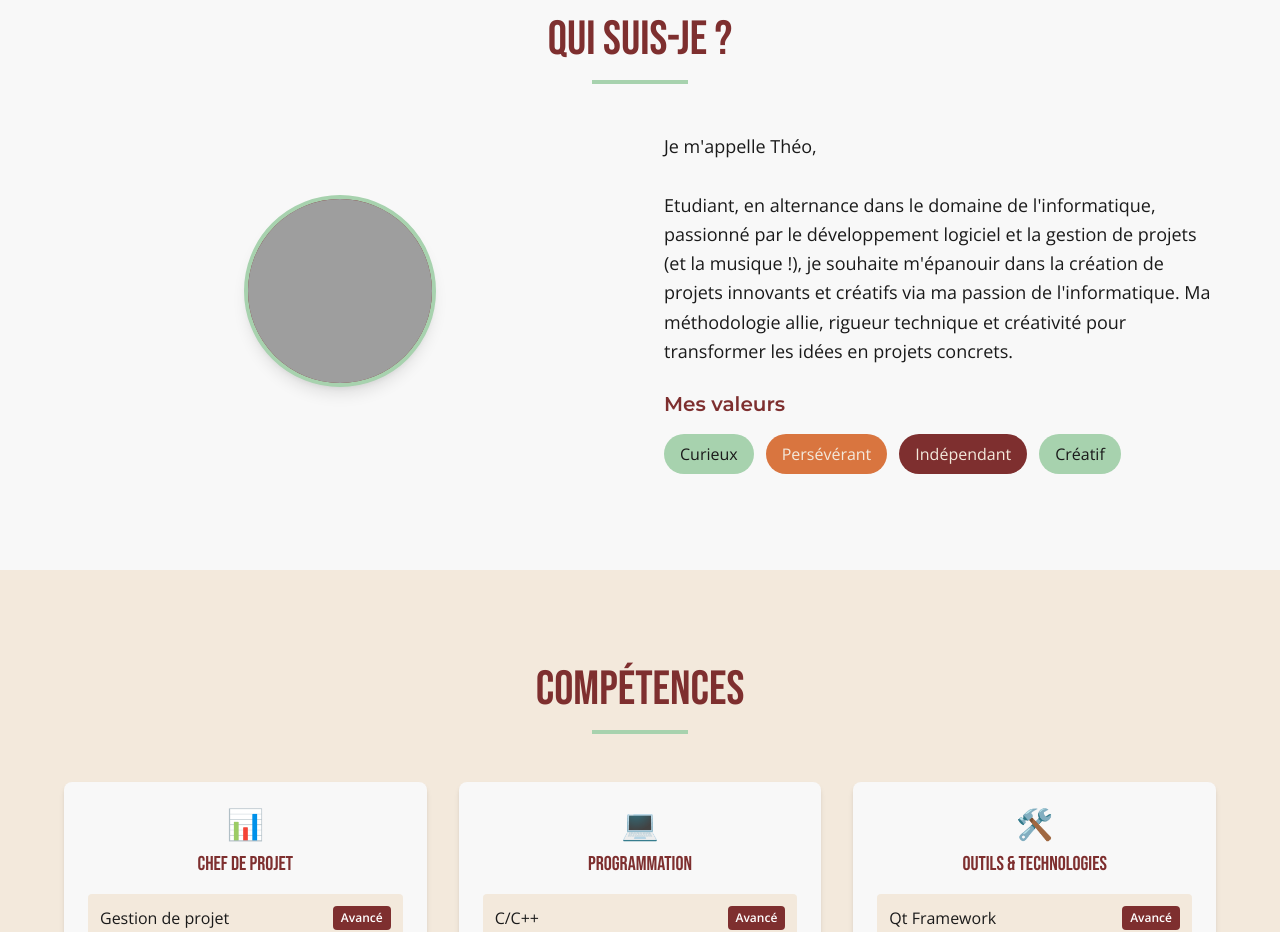
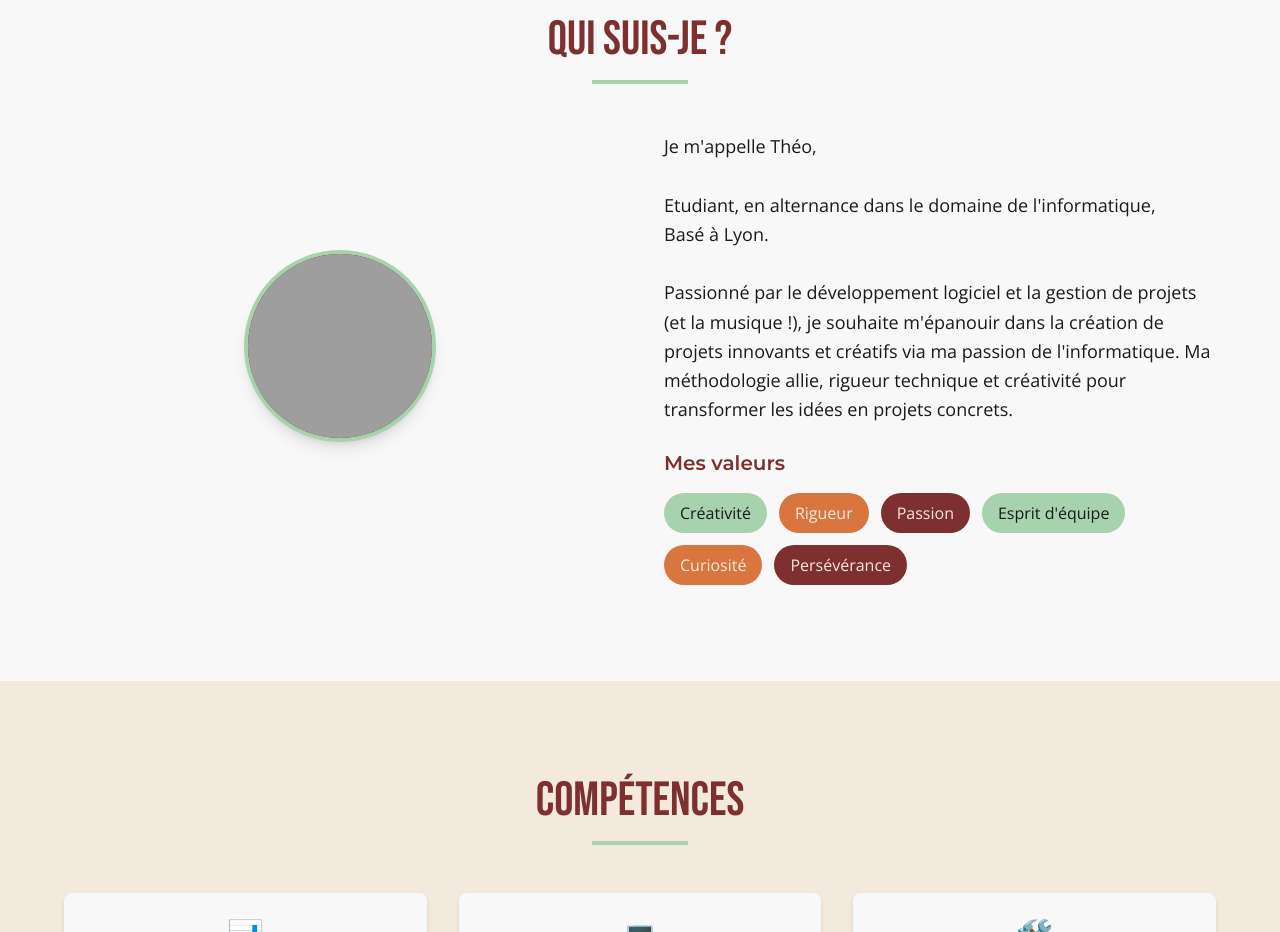
Before and after one commit to mistheo/mistheo.github.io, a plain HTML site: page index.html in a window 1280 px wide. Shown: the part 880-1812 px from the top of the page. Drawn offline with nearby package versions, Linux system fonts and the light colour scheme; grey boxes are pictures that could not be loaded.

Commit message:
Ajout du fichier aboutMe.js pour centraliser les informations personnelles et mise à jour de index.html pour intégrer ces données dynamiquement.

```diff
--- /dev/null
+++ b/assets/data/aboutMe.js
@@ -0,0 +1,15 @@
+window.aboutMe = {
+    "description": `Je m'appelle Théo,<br><br>
+                    Etudiant, en alternance dans le domaine de l'informatique,<br>
+                    Basé à Lyon.<br><br>
+                    Passionné par le développement logiciel et la gestion de projets (et la musique !), je souhaite m'épanouir dans la création de projets innovants et créatifs via ma passion de l'informatique.
+                    Ma méthodologie allie, rigueur technique et créativité pour transformer les idées en projets concrets.`,
+    "valeurs" : [
+        "Créativité",
+        "Rigueur",
+        "Passion",
+        "Esprit d'équipe",
+        "Curiosité",
+        "Persévérance"
+    ]
+}
--- a/index.html
+++ b/index.html
@@ -60,6 +60,7 @@
     <script src="./assets/data/testimonials.js"></script>
     <script src="./assets/data/hobbies.js"></script>
     <script src="./assets/data/bannerinfo.js"></script>
+    <script src="./assets/data/aboutMe.js"></script>
 
     <!-- Alpine.js -->
     <script defer src="https://cdn.jsdelivr.net/npm/alpinejs@3.x.x/dist/cdn.min.js"></script>
@@ -300,21 +301,20 @@
                     </div>
                 </div>
 
-                <div class="space-y-6">
-                    <p class="text-lg leading-relaxed">
-                        Je m'appelle Théo, <br><br>
-                        Etudiant, en alternance dans le domaine de l'informatique,<br>
-                        passionné par le développement logiciel et la gestion de projets (et la musique !), je souhaite m'épanouir dans la création de projets innovants et créatifs via ma passion de l'informatique.
-                        Ma méthodologie allie, rigueur technique et créativité pour transformer les idées en projets concrets.
-                    </p>
-
-                    <div>
+                <div class="space-y-6" x-data="{ infos : window.aboutMe || {} }">
+                    <p class="text-lg leading-relaxed" x-html="infos.description"></p>
+                    <div x-data="{ valeurs: infos.valeurs || [] }">
                         <h3 class="font-montserrat font-semibold text-xl text-bordeaux mb-4">Mes valeurs</h3>
                         <div class="flex flex-wrap gap-3">
-                            <span class="bg-mint text-black-matte px-4 py-2 rounded-full font-medium transition-all duration-300 hover:scale-110 cursor-pointer">Curieux</span>
-                            <span class="bg-orange text-cream px-4 py-2 rounded-full font-medium transition-all duration-300 hover:scale-110 cursor-pointer">Persévérant</span>
-                            <span class="bg-bordeaux text-cream px-4 py-2 rounded-full font-medium transition-all duration-300 hover:scale-110 cursor-pointer">Indépendant</span>
-                            <span class="bg-mint text-black-matte px-4 py-2 rounded-full font-medium transition-all duration-300 hover:scale-110 cursor-pointer">Créatif</span>
+                            <template x-for="(valeur, idx) in valeurs" :key="idx">
+                                <span
+                                    :class="[
+                                        idx % 3 === 0 ? 'bg-mint text-black-matte' : (idx % 3 === 1 ? 'bg-orange text-cream' : 'bg-bordeaux text-cream'),
+                                        'px-4 py-2 rounded-full font-medium transition-all duration-300 hover:scale-110 cursor-pointer'
+                                    ]"
+                                    x-text="valeur"
+                                ></span>
+                            </template>
                         </div>
                     </div>
                 </div>
```
